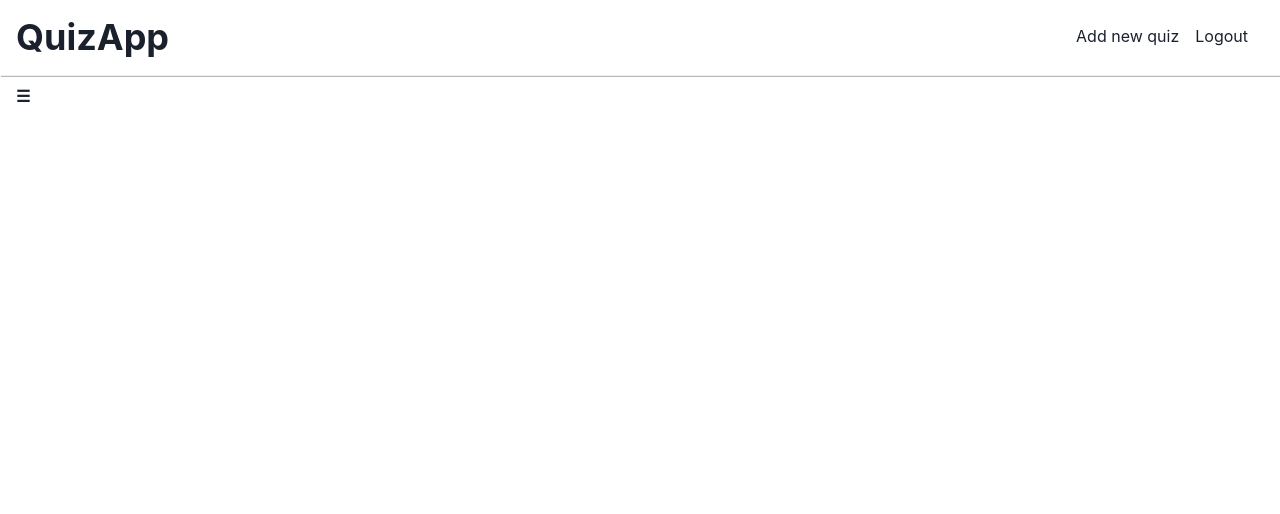
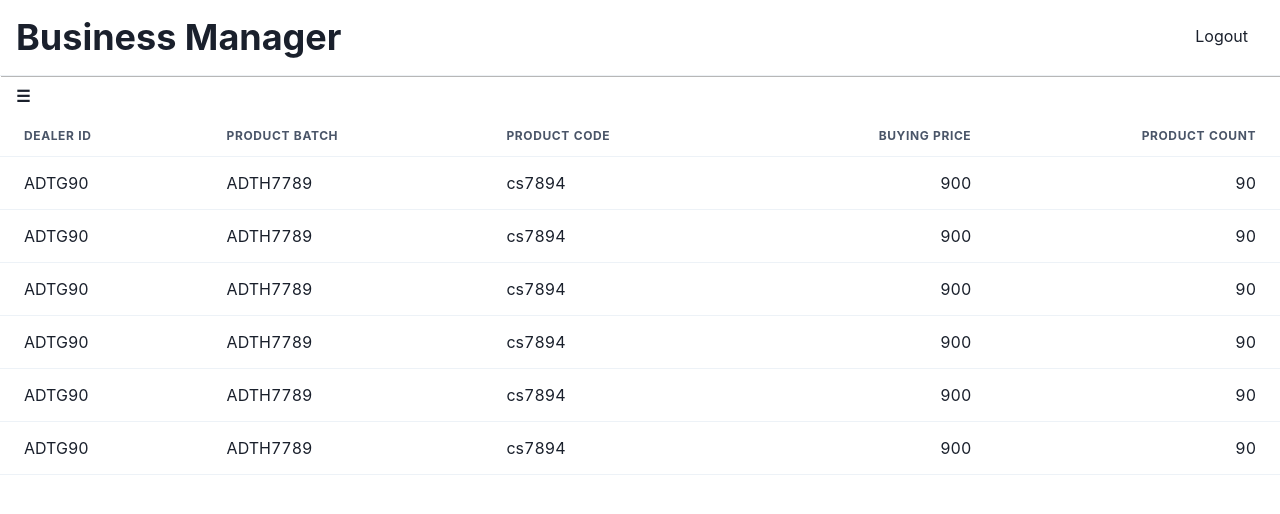
Before and after one commit to xandersavvy/Final-YearProject-NiT, a Next.js app in the folder frontend/: page / in a window 1280 px wide. Shown: the top 514 px of the page. Built offline with nearby package versions, Linux system fonts and the light colour scheme.

Commit message:
Menu link and stalk table implemented

```diff
--- a/frontend/components/Menu.tsx
+++ b/frontend/components/Menu.tsx
@@ -1,11 +1,32 @@
+import {Button} from '@chakra-ui/react'
+import router from 'next/router'
+import { Key } from 'react'
+
+
+const navItems = [
+  ["/","Product Stalk Info"],
+  ["/dealerInfo","Dealer Information"]
+]
+
 export const Menus = () =>{
+  navItems.map((navItem)=>console.log(navItem[0]))
   return (
-   <>
-            <li><button>P</button></li>
-            <li><button>R</button></li>
-            <li><button>A</button></li>
-            <li><button>T</button></li>
-            <li><button>I</button></li>
-    </>
+   <div>
+     {navItems.map((navItem,key) => <Button colorScheme="blue" key={key}
+                                      variant ="ghost" isFullWidth
+                                      onClick={()=>router.push(navItem[0])}>{navItem[1]}</Button>)}
+            {/* <Button colorScheme="blue"
+             variant ="ghost"
+             isFullWidth = {true}
+            onclick={()=>router.push('/')}> Product Stalk Information </Button>
+            <Button colorScheme="blue"
+             variant ="ghost"
+             isFullWidth = {true}
+            onclick={()=>router.push('/dealerInfo')}> Dealer Information </Button>
+            <Button colorScheme="blue"
+             variant ="ghost"
+             isFullWidth = {true}
+            onclick={()=>router.push('/')}> Product Stalk Information </Button> */}
+    </div>
   )
 }
--- a/frontend/components/Navbar.tsx
+++ b/frontend/components/Navbar.tsx
@@ -12,20 +12,11 @@ const Navbar: React.FC<{}> = () => {
     <>
       <Flex justify="space-between" m={4}>
         <Heading onClick={() => router.push("/")} as="button">
-          QuizApp
+          Business Manager
         </Heading>
         <Box>
           {auth ? (
             <Box p={2}>
-              <Link
-                p={2}
-                fontWeight={
-                  router.pathname === "/quiz/new" ? "extrabold" : "normal"
-                }
-                onClick={() => router.push("/quiz/new")}
-              >
-                Add new quiz
-              </Link>
               <Link p={2} // onClick= {() => signOut()}
               >
                 Logout
--- /dev/null
+++ b/frontend/components/utils/StalkTable.tsx
@@ -0,0 +1,77 @@
+import {
+  Table,
+  Thead,
+  Tbody,
+  Tr,
+  Th,
+  Td
+} from "@chakra-ui/react"
+
+
+const items = [
+  {
+    "dealerId":"ADTG90",
+    "batch":"ADTH7789",
+    "code":"cs7894",
+    "bp":900.00,
+    "count":90
+  },{
+    "dealerId":"ADTG90",
+    "batch":"ADTH7789",
+    "code":"cs7894",
+    "bp":900.00,
+    "count":90
+  },{
+    "dealerId":"ADTG90",
+    "batch":"ADTH7789",
+    "code":"cs7894",
+    "bp":900.00,
+    "count":90
+  },{
+    "dealerId":"ADTG90",
+    "batch":"ADTH7789",
+    "code":"cs7894",
+    "bp":900.00,
+    "count":90
+  },{
+    "dealerId":"ADTG90",
+    "batch":"ADTH7789",
+    "code":"cs7894",
+    "bp":900.00,
+    "count":90
+  },{
+    "dealerId":"ADTG90",
+    "batch":"ADTH7789",
+    "code":"cs7894",
+    "bp":900.00,
+    "count":90
+  }
+]
+
+const StalkTable = () => {
+    return(
+        <Table variant="simple">
+          <Thead>
+          <Tr>
+              <Th>Dealer ID</Th>
+              <Th>Product Batch</Th>
+              <Th>Product Code</Th>
+              <Th isNumeric>Buying Price</Th>
+              <Th isNumeric>Product Count</Th>
+          </Tr>
+        </Thead>
+        <Tbody>
+          {items.map( (item,key)=> <Tr key={key}>
+                                      <Td>{item.dealerId}</Td>
+                                      <Td>{item.batch}</Td>
+                                      <Td>{item.code}</Td>
+                                      <Td isNumeric>{item.bp}</Td>
+                                      <Td isNumeric>{item.count}</Td>
+                                      </Tr>
+           )}
+        </Tbody>
+      </Table>
+    )
+}
+
+export default StalkTable
--- a/frontend/pages/index.tsx
+++ b/frontend/pages/index.tsx
@@ -2,12 +2,14 @@ import type { NextPage } from "next";
 import Head from "next/head";
 import { DrawerMenu } from "../components/Drawer";
 import Navbar from "../components/Navbar";
+import StalkTable from "../components/utils/StalkTable";
 
 const Home: NextPage = () => {
   return (
     <div>
       <Navbar />
       <DrawerMenu />
+      <StalkTable />
     </div>
   );
 };
```
Also changed, not shown: frontend/components/utils/Table.tsx (deleted).
